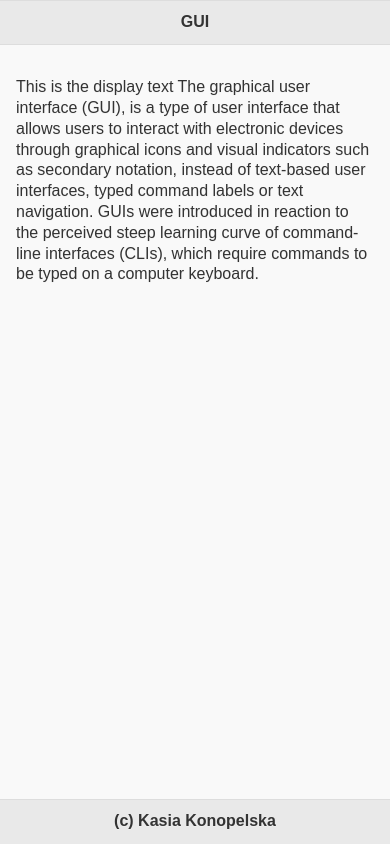
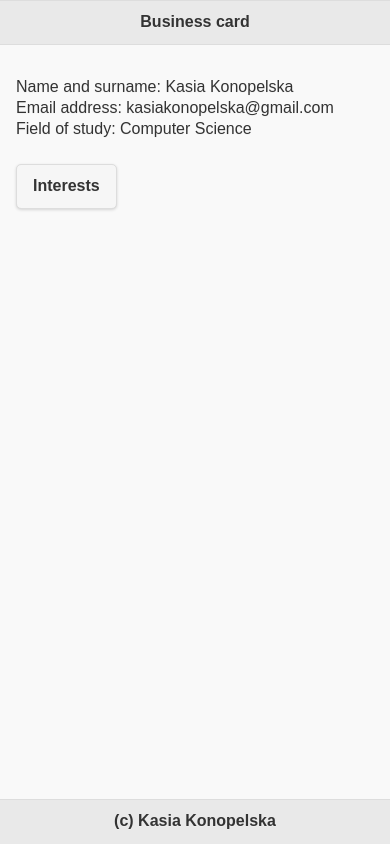
Before and after one commit to konop93/KartaBiznesowa, a plain HTML site: page www/index.html in a window 390 px wide. Drawn offline with Linux system fonts and the light colour scheme; some packages are replaced by stand-ins of ours.

Commit message:
business card

```diff
--- a/www/index.html
+++ b/www/index.html
@@ -13,23 +13,29 @@
 		<!-- My app main page -->
 		<div data-role="page" id="pageone">
 		  <div data-role="header">
-			<h1>GUI</h1>
+			<h1>Business card</h1>
 		  </div>
 		  <div data-role="main" class="ui-content">
-			<p>This is the display text
-			The graphical user interface (GUI), is a type of user interface that allows users to interact with electronic
-
-			devices through graphical icons and visual indicators such as secondary notation, instead of text-based user
-
-			interfaces, typed command labels or text navigation. GUIs were introduced in reaction to the perceived steep
-
-			learning curve of command-line interfaces (CLIs), which require commands to be typed on a computer keyboard.
+			<p>
+			Name and surname: Kasia Konopelska <br>
+			Email address: kasiakonopelska@gmail.com <br>
+			Field of study: Computer Science <br>
 			</p>
+			<a href="#details" class="ui-btn ui-btn-inline ui-corner-all ui-shadow" onclick="deviceInfo()">Interests</a>
 		  </div>
 		  <div data-role="footer" data-position="fixed">
 			<h1>(c) Kasia Konopelska</h1>
 		  </div>
 		</div>
+			<!-- Mobile device details page -->
+		<div data-role="page" id="details">
+			<div data-role="header" data-theme="a">
+				<h1> Interests </h1>
+			</div>
+			<div role="main" class="ui-content">
+				<p id="deviceDetails">I love playing basketball.</p>
+							<a href="#pageone" class="ui-btn ui-btn-inline ui-corner-all ui-shadow" onclick="deviceInfo()">Back</a>
+			</div>
 
 
 	</body>
```
Also changed, not shown: config.xml (+4 -4 lines).
